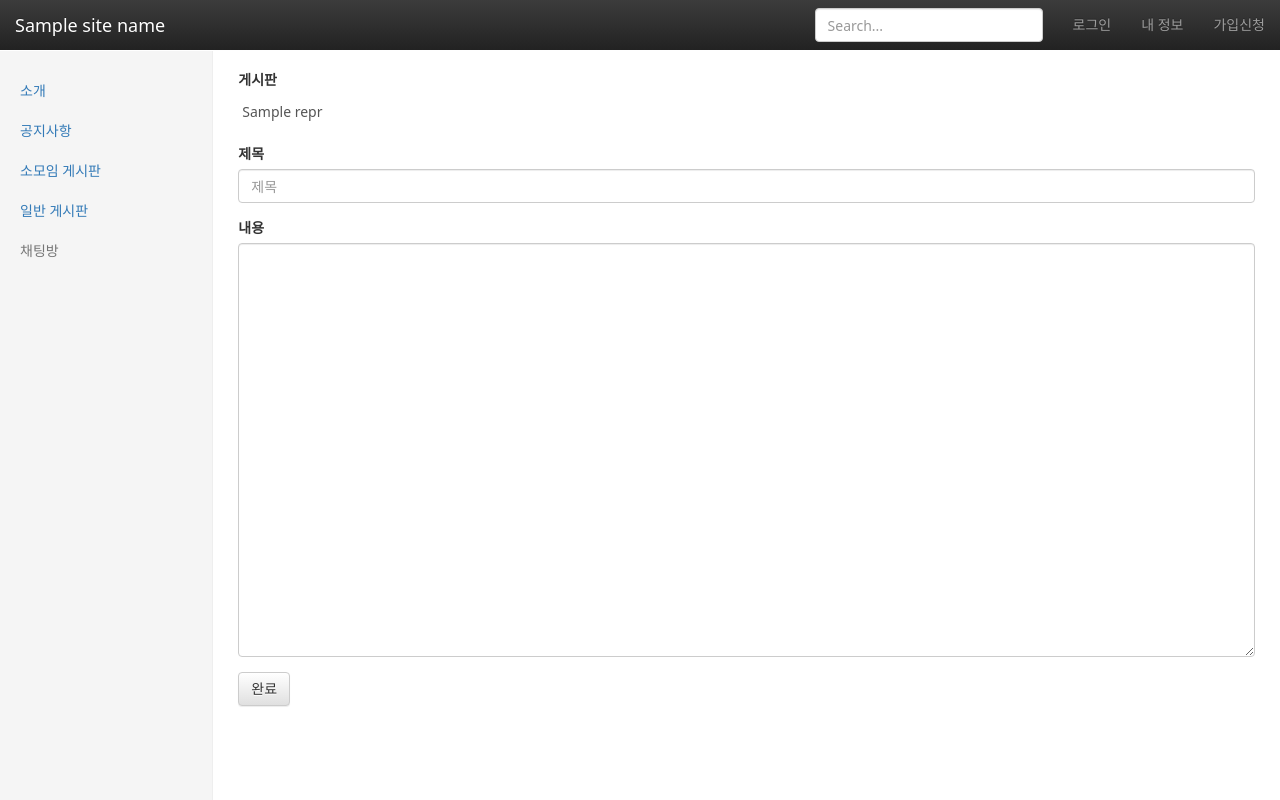
After one commit to PoolC/Yuzuki, a Python web app: template template/article_write.html in a window 1280 px wide. The commit adds this page. Run offline with Jinja, Linux system fonts and the light colour scheme; the template is opened without the code that fills it: most values are stand-ins (such as "Sample title", 1, 10 or a date in 2020); some libraries are stand-ins or nearby versions; some web fonts are replaced.

Commit message:
article write

```diff
--- /dev/null
+++ b/template/article_write.html
@@ -0,0 +1,45 @@
+{% extends "base.html" %}
+{% block head %}
+    <style>
+        .board-repr {
+            padding-left: 3px;
+            border: 1px solid transparent;
+            box-shadow: none;
+        }
+    </style>
+{% endblock %}
+{% block body %}
+    <div class="row">
+        <form method="post">
+            <div class="form-group">
+                <label for="board">게시판</label>
+
+                <div class="form-control board-repr" id="board">{{ board.repr }}</div>
+                <input name="name" type="hidden" value="{{ board.name }}"/>
+            </div>
+            <div class="form-group">
+                <label for="subject">제목</label>
+                <input name="subject" type="text" class="form-control" id="subject" placeholder="제목" required/>
+            </div>
+            <div class="form-group">
+                <label for="exampleInputPassword1">내용</label>
+                <textarea name="content" class="form-control" rows="20" required></textarea>
+            </div>
+            <input type="submit" class="btn btn-default" value="완료"/>
+        </form>
+    </div>
+{% endblock %}
+{% block script %}
+    <script>
+        if ("{{ board.name }}" === "notice") {
+            var notice_li = $("#notice");
+            notice_li.addClass("active");
+            notice_li.append("<span class=\"sr-only\">현재 선택됨</span>");
+        } else {
+            var board_li = $("#{{ board.name }}");
+            board_li.parent().addClass("in");
+            board_li.addClass("active");
+            board_li.append("<span class=\"sr-only\">현재 선택됨</span>");
+        }
+    </script>
+{% endblock %}
--- a/template/board.html
+++ b/template/board.html
@@ -74,7 +74,7 @@
                 </table>
                 <div class="col-xs-12">
                     {% if can_write %}
-                        <a class="btn btn-default pull-right">글쓰기</a>
+                        <a href="/article/write?name={{ board.name }}" class="btn btn-default pull-right">글쓰기</a>
                     {% endif %}
                 </div>
                 <div class="outer-wrap">
@@ -86,7 +86,7 @@
             <div class="col-xs-12 alert alert-warning"><strong>이런!</strong> 이 페이지에는 아무 글도 없습니다.</div>
             <div class="col-xs-12">
                 {% if can_write %}
-                    <a class="btn btn-default pull-right">글쓰기</a>
+                    <a href="/article/write?name={{ board.name }}" class="btn btn-default pull-right">글쓰기</a>
                 {% endif %}
             </div>
         {% endif %}
```
Also changed, not shown: resource/article.py (+54 -1 lines).
